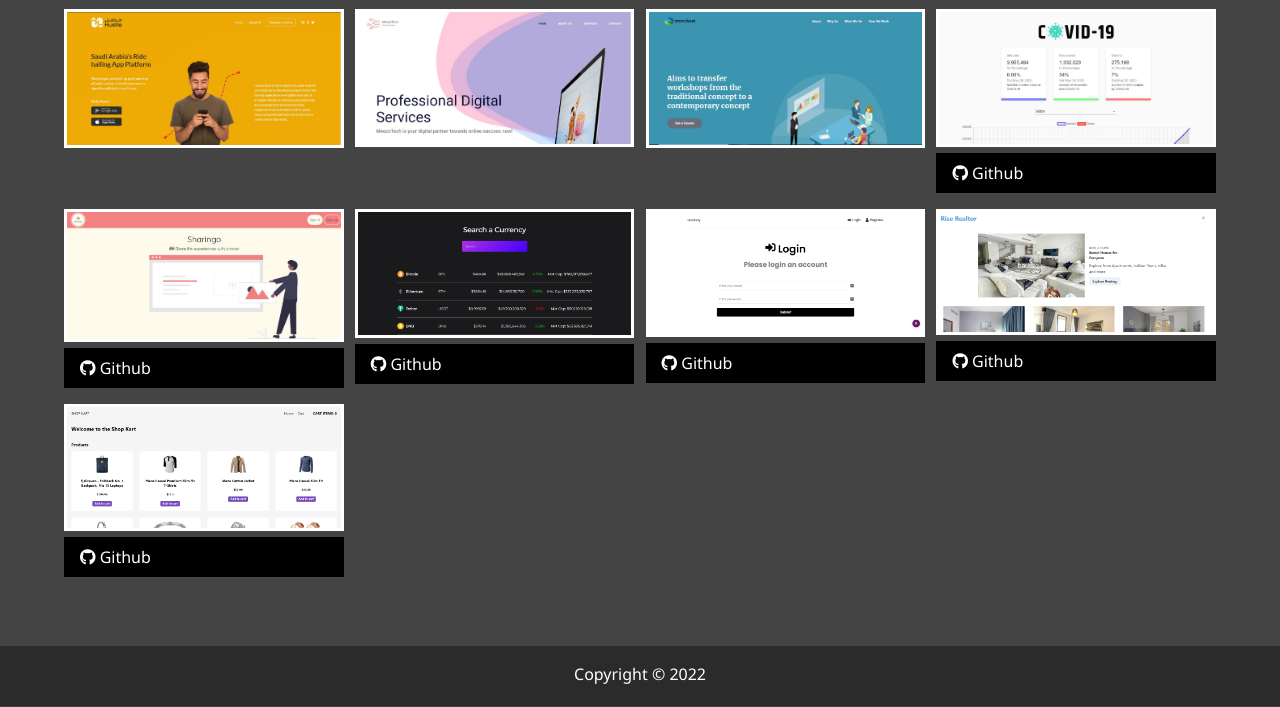
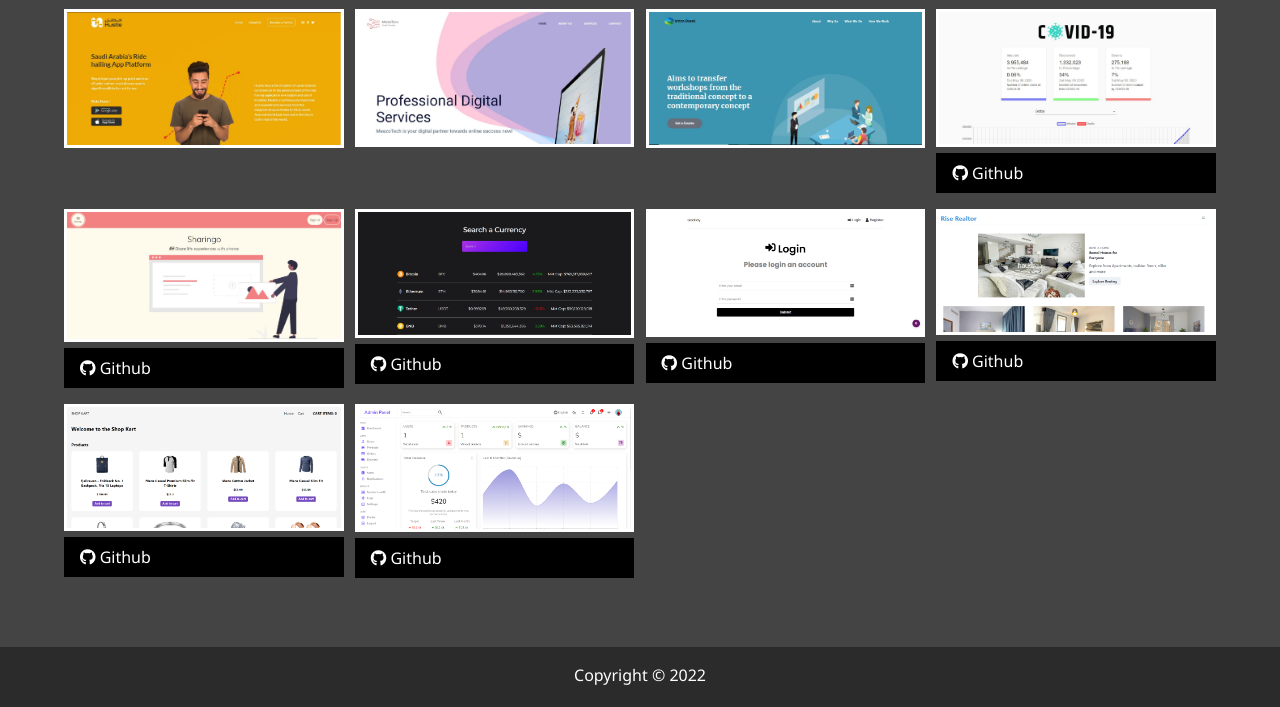
Before and after one commit to ZainKhan2504/Portfolio, a website: page dist/work.html in a window 1280 px wide. Shown: the part 863-1570 px from the top of the page. Drawn offline with Linux system fonts and the light colour scheme.

Commit message:
Add firebase and react admin panel project

```diff
--- a/dist/work.html
+++ b/dist/work.html
@@ -200,6 +200,14 @@
           <i class="fab fa-github"></i> Github
         </a>
       </div>
+      <div class="item">
+        <a href="https://paneliyay.netlify.app/" target="_blank">
+          <img src="img/projects/project22.png" alt="Project 22" />
+        </a>
+        <a href="https://github.com/ZainKhan2504/paneliyay" class="btn-dark" target="_blank">
+          <i class="fab fa-github"></i> Github
+        </a>
+      </div>
     </div>
   </main>
   <footer id="main-footer">Copyright &copy; <script>
```
Also changed, not shown: dist/img/projects/project22.png (added).
